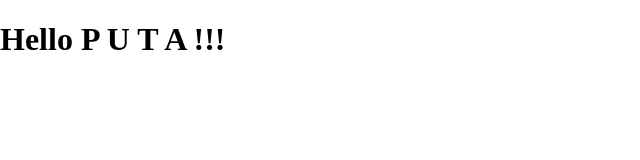
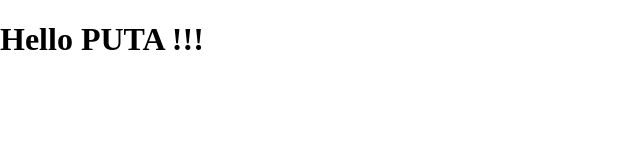
Before and after one commit to Asifurrohman/template-test, a plain HTML site: page index.html in a window 1280 px wide. Shown: the whole page, without its empty margins (0-640 px from the left). Drawn offline with Linux system fonts and the light colour scheme.

Commit message:
hello puta

```diff
--- a/index.html
+++ b/index.html
@@ -11,7 +11,7 @@
     <title>Document</title>
 </head>
 <body>
-    <h1>Hello P U T A !!!</h1>
+    <h1>Hello PUTA !!!</h1>
 
     <script src="script.js"></script>
 </body>
```
